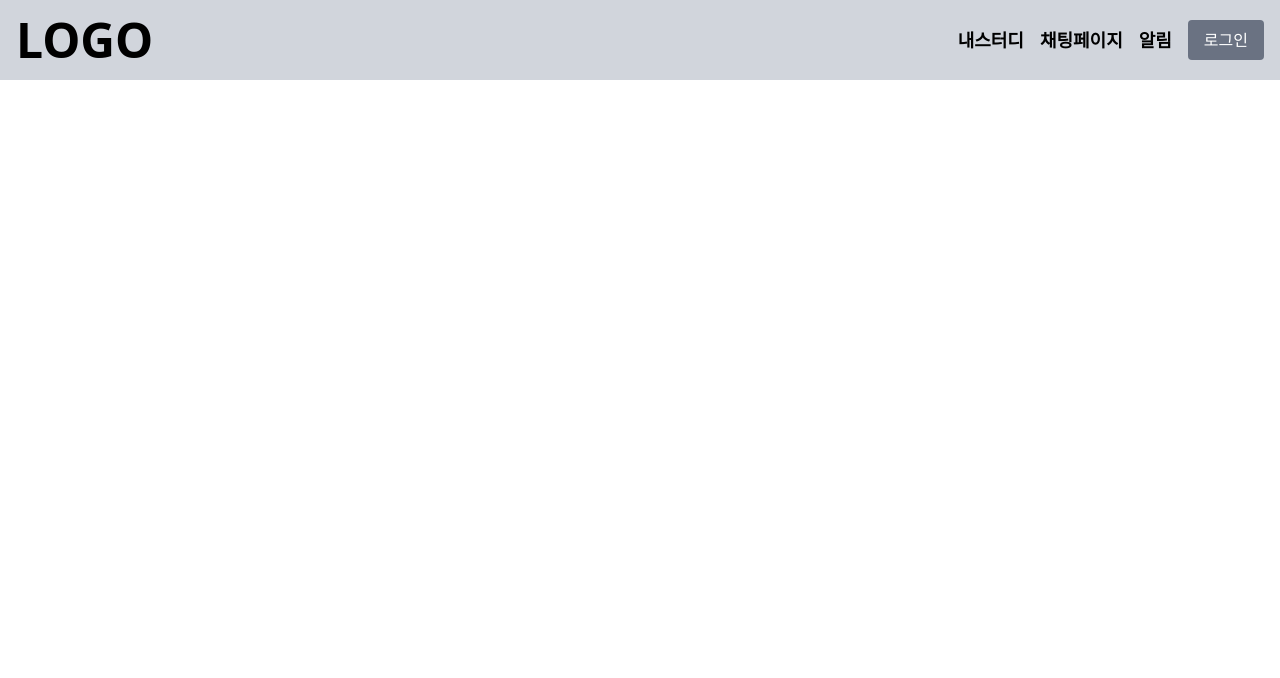
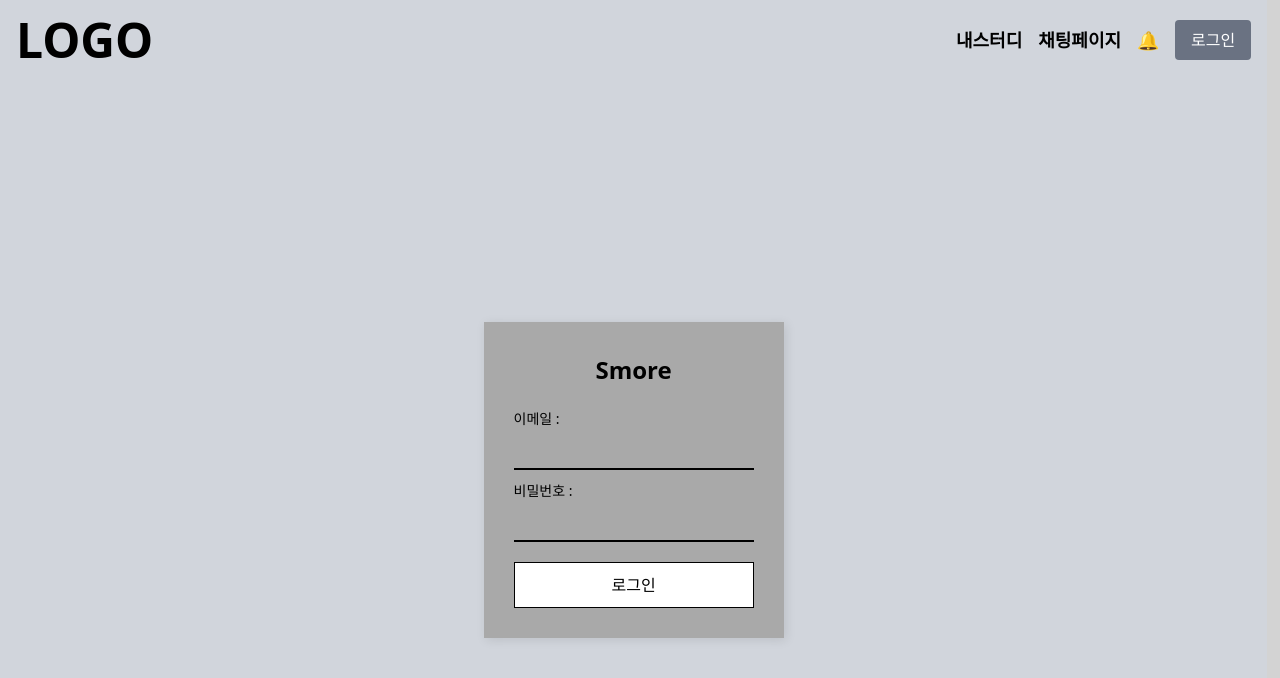
Before and after one commit to BackEndSchoolPlus3th/Smore_FE, a React (Vite) app: page /login in a window 1280 px wide. Shown: the top 678 px of the page. Built offline with nearby package versions, Linux system fonts and the light colour scheme.

Commit message:
fix : 로그인 페이지와 알림창 페이지 CSS 수정 (#7)

```diff
--- a/src/app/App.css
+++ b/src/app/App.css
@@ -0,0 +1,4 @@
+.App {
+    width: 99vw;
+    height: 100vh;
+}
--- a/src/app/App.tsx
+++ b/src/app/App.tsx
@@ -2,6 +2,7 @@ import { BrowserRouter as Router, Routes, Route } from 'react-router-dom';
 import './App.css';
 import { RecruitmentPage, StudyArticlePage, ChatPage } from '../pages';
 import { Header } from '../widgets';
+import LoginPage from '../pages/member/LoginPage';
 
 function App() {
     return (
@@ -15,6 +16,8 @@ function App() {
                         path="/:studyId/article"
                         element={<StudyArticlePage />}
                     />
+                    <Route path="/login" element={<LoginPage />} />
+
                 </Routes>
             </div>
         </Router>
--- /dev/null
+++ b/src/pages/alarm/AlarmPage.css
@@ -0,0 +1,62 @@
+/* 배경 어둡게 */
+.overlay {
+    position: fixed;
+    top: 0;
+    left: 0;
+    width: 100%;
+    height: 100%;
+    background: rgba(0, 0, 0, 0.5);
+    display: flex;
+    justify-content: center;
+    align-items: center;
+  }
+
+  /* 팝업 스타일 */
+  .popup {
+    background: #bab6b6;
+    padding: 15px;
+    width: 250px;
+    border-radius: 5px;
+    box-shadow: 2px 2px 10px rgba(0, 0, 0, 0.2);
+  }
+
+  .title {
+    font-size: 16px;
+    font-weight: bold;
+    margin-bottom: 10px;
+  }
+
+  .notifications {
+    display: flex;
+    flex-direction: column;
+  }
+
+  .notification {
+    background: #f5f0f0;
+    padding: 8px;
+    margin: 5px 0;
+    font-size: 14px;
+  }
+
+  .buttons {
+    margin-top: 5px;
+    display: flex;
+    gap: 5px;
+  }
+
+  .accept, .reject {
+    padding: 5px;
+    font-size: 12px;
+    border: none;
+    cursor: pointer;
+  }
+
+  .accept {
+    background: rgb(124, 119, 119);
+    color: white;
+  }
+
+  .reject {
+    background: rgb(124, 119, 119);
+    color: white;
+  }
--- /dev/null
+++ b/src/pages/alarm/AlarmPage.tsx
@@ -0,0 +1,41 @@
+import React from "react";
+import "./AlarmPage.css";
+
+// 🔹 Props 타입 정의
+interface AlarmPageProps {
+  isOpen: boolean;
+  onClose: () => void;
+}
+
+const AlarmPage: React.FC<AlarmPageProps> = ({ isOpen, onClose }) => {
+  if (!isOpen) return null; // isOpen이 false이면 렌더링 안 함
+
+  return (
+    <div className="overlay" onClick={onClose}>
+      <div className="popup" onClick={(e: React.MouseEvent<HTMLDivElement>) => e.stopPropagation()}>
+        <h3 className="title">알림</h3>
+        <div className="notifications">
+          <div className="notification">
+            사용자A님이 스터디A에 지원하였습니다.
+            <div className="buttons">
+              <button className="accept">수락</button>
+              <button className="reject">거절</button>
+            </div>
+          </div>
+          <div className="notification">
+            사용자B님이 스터디A에 지원하였습니다.
+            <div className="buttons">
+              <button className="accept">수락</button>
+              <button className="reject">거절</button>
+            </div>
+          </div>
+          <div className="notification">사용자C님이 당신을 언급했습니다.</div>
+          <div className="notification">사용자D님이 당신을 언급했습니다.</div>
+          <div className="notification">사용자E님이 당신을 언급했습니다.</div>
+        </div>
+      </div>
+    </div>
+  );
+};
+
+export default AlarmPage;
--- /dev/null
+++ b/src/pages/member/LoginPage.css
@@ -0,0 +1,63 @@
+body, html {
+    margin: 0;
+    padding: 0;
+    width: 100%;
+    height: 100%;
+    background-color: #d3d3d3;
+
+  }
+
+  .container {
+    display: flex;
+    justify-content: center;
+    align-items: center;
+    width: 100%;
+    height: 100vh;
+  }
+
+  .login-box {
+    background-color: #a9a9a9;
+    padding: 30px;
+    text-align: center;
+    width: 300px;
+    box-shadow: 2px 2px 10px rgba(0, 0, 0, 0.1);
+  }
+
+  .title {
+    font-size: 24px;
+    font-weight: bold;
+    margin-bottom: 20px;
+  }
+
+  .input-group {
+    display: flex;
+    flex-direction: column;
+    text-align: left;
+    margin-bottom: 10px;
+  }
+
+  .input-group label {
+    font-size: 14px;
+    margin-bottom: 5px;
+  }
+
+  .input-field {
+    border: none;
+    border-bottom: 2px solid black;
+    background: transparent;
+    outline: none;
+    padding: 5px;
+  }
+
+  .login-button {
+    width: 100%;
+    padding: 10px;
+    margin-top: 10px;
+    border: 1px solid black;
+    background-color: white;
+    cursor: pointer;
+  }
+
+  .login-button:hover {
+    background-color: #f0f0f0;
+  }
--- /dev/null
+++ b/src/pages/member/LoginPage.tsx
@@ -0,0 +1,23 @@
+import React from "react";
+import "./LoginPage.css"; // CSS 파일을 따로 관리
+
+const LoginPage = () => {
+  return (
+    <div className="container bg-gray-300">
+      <div className="login-box">
+        <h1 className="title">Smore</h1>
+        <div className="input-group">
+          <label>이메일 :</label>
+          <input type="text" className="input-field" />
+        </div>
+        <div className="input-group">
+          <label>비밀번호 :</label>
+          <input type="password" className="input-field" />
+        </div>
+        <button className="login-button">로그인</button>
+      </div>
+    </div>
+  );
+};
+
+export default LoginPage;
--- a/src/widgets/header/Header.tsx
+++ b/src/widgets/header/Header.tsx
@@ -1,9 +1,10 @@
 // import React from "react";
 import { useNavigate } from "react-router-dom";
-
+import { useState } from "react";
+import AlarmPage from "../../pages/alarm/AlarmPage.tsx";
 const Header = () => {
   const navigate = useNavigate();
-
+  const [isAlarm, setIsAlarm] = useState(false);
   const goToMainPage = () => {
     navigate("/");
   };
@@ -38,7 +39,10 @@ const Header = () => {
         >
           채팅페이지
         </button>
-        <div className="text-lg font-semibold cursor-pointer">알림</div>
+        <button onClick={() => setIsAlarm(true)} className="text-lg font-semibold cursor-pointer">
+          🔔
+          </button>
+          <AlarmPage isOpen={isAlarm} onClose={() => setIsAlarm(false)} />
         <button
           className="px-4 py-2 bg-gray-500 text-white rounded cursor-pointer"
           onClick={goToLoginPage}
```
Also changed, not shown: src/pages/alarm/AlarmPage.jsx (deleted), src/pages/member/index.tsx (deleted).
